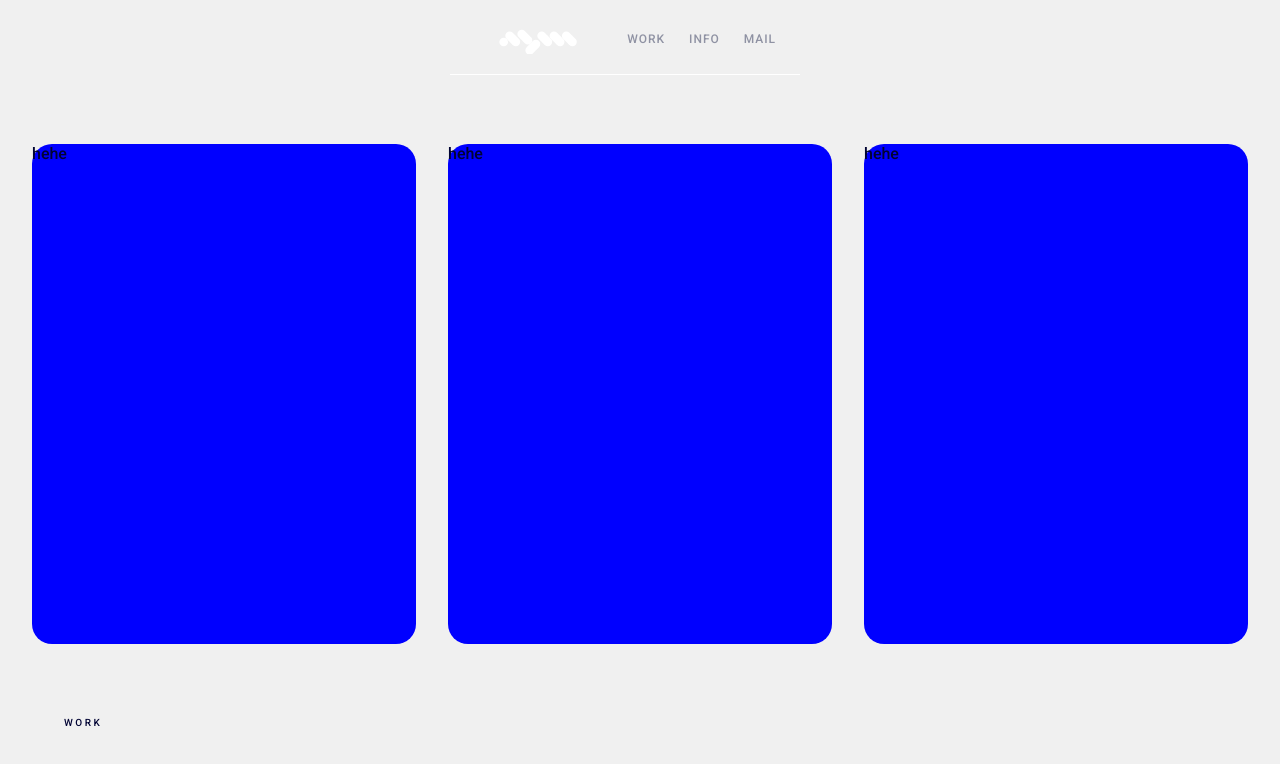
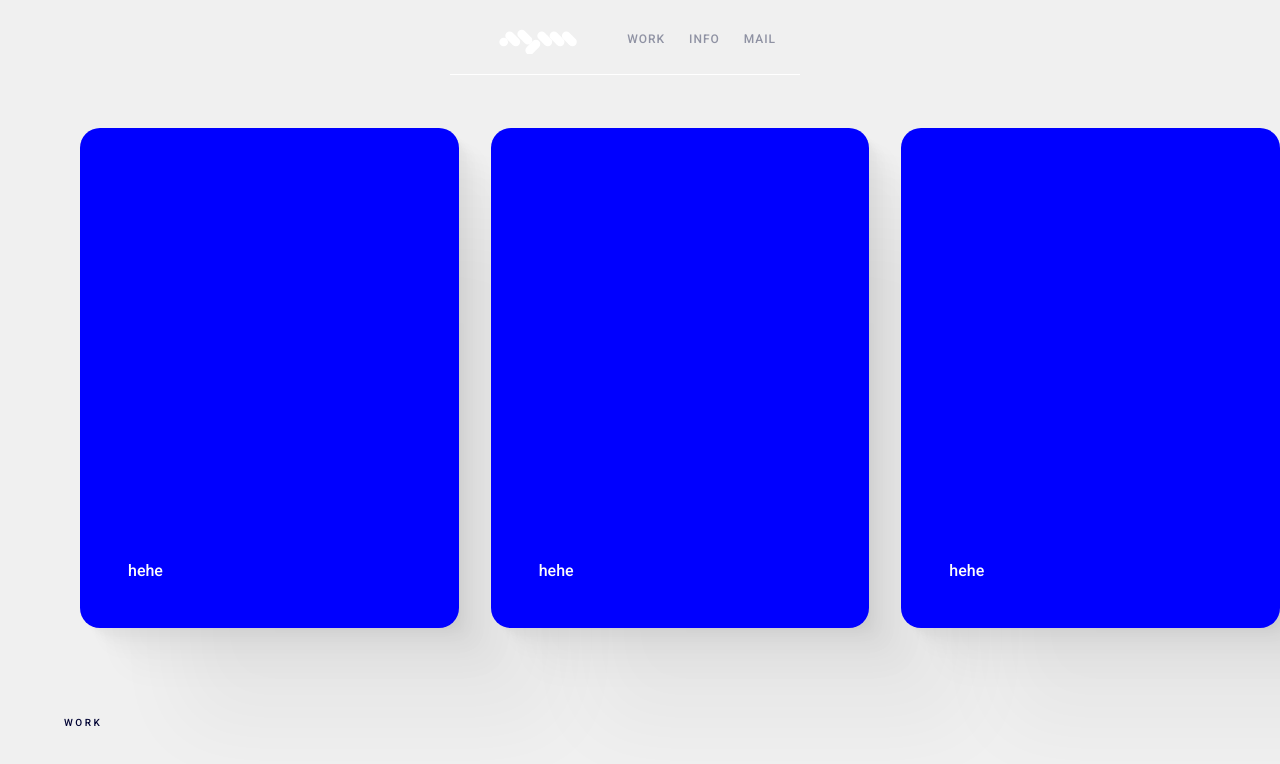
Before and after one commit to aeonyuonmiller/personal, a Next.js app: page /work in a window 1280 px wide. Shown: the top 764 px of the page. Built offline with nearby package versions, Linux system fonts and the light colour scheme.

Commit message:
new styles integrated

```diff
--- a/pages/work.jsx
+++ b/pages/work.jsx
@@ -5,8 +5,8 @@ import Layout from './components/Layout'
 
 const variants = {
     intro: { opacity: 0, y: 50 },
-    animate: { opacity: 1, y: 0, transition: { ease:"easeOut", duration: 0.6, staggerChildren: 0.3 }},
-    exit: { opacity: 0, y: -50, transition: { ease:"easeIn", duration: 0.4 }}
+    animate: { opacity: 1, y: 0, transition: { ease:"easeOut", duration: 2, staggerChildren: 0.3 }},
+    exit: { opacity: 0, y: -50, transition: { ease:"easeIn", duration: 0.6 }}
 };
 
 const items = {
--- a/styles/globals.css
+++ b/styles/globals.css
@@ -19,6 +19,12 @@
   --medium: hsl(0, 0%, 94%);
   --bg: hsl(0, 0%, 99%);
   --grad:linear-gradient(330deg, rgba(240, 240, 240, 1) 0%, rgba(143, 146, 163, 1) 100%);
+  --shadow: 2.8px 2.8px 2.2px rgba(0, 0, 0, 0.011),
+  6.7px 6.7px 5.3px rgba(0, 0, 0, 0.016),
+  12.5px 12.5px 10px rgba(0, 0, 0, 0.02),
+  22.3px 22.3px 17.9px rgba(0, 0, 0, 0.024),
+  41.8px 41.8px 33.4px rgba(0, 0, 0, 0.029),
+  100px 100px 80px rgba(0, 0, 0, 0.04);
 }
 
 
@@ -169,8 +175,8 @@ a {
   position: absolute;
   display: flex;
   gap: 2em;
-  padding: 2em;
-  top: 7em;
+  padding: 0 0 0 5em;
+  top: 8em;
   scroll-snap-type: y mandatory;
   width: 100%;
   height: 70vh;
@@ -178,10 +184,15 @@ a {
 
 .scroller-item{
   scroll-snap-align: start;
+  display: flex;
+  align-items: end;
   background: blue;
+  color: var(--bg);
   border-radius: 20px;
+  padding: 3em;
   width: 700px;
   height: 500px;
+  box-shadow: var(--shadow);
 }
 
 
```
